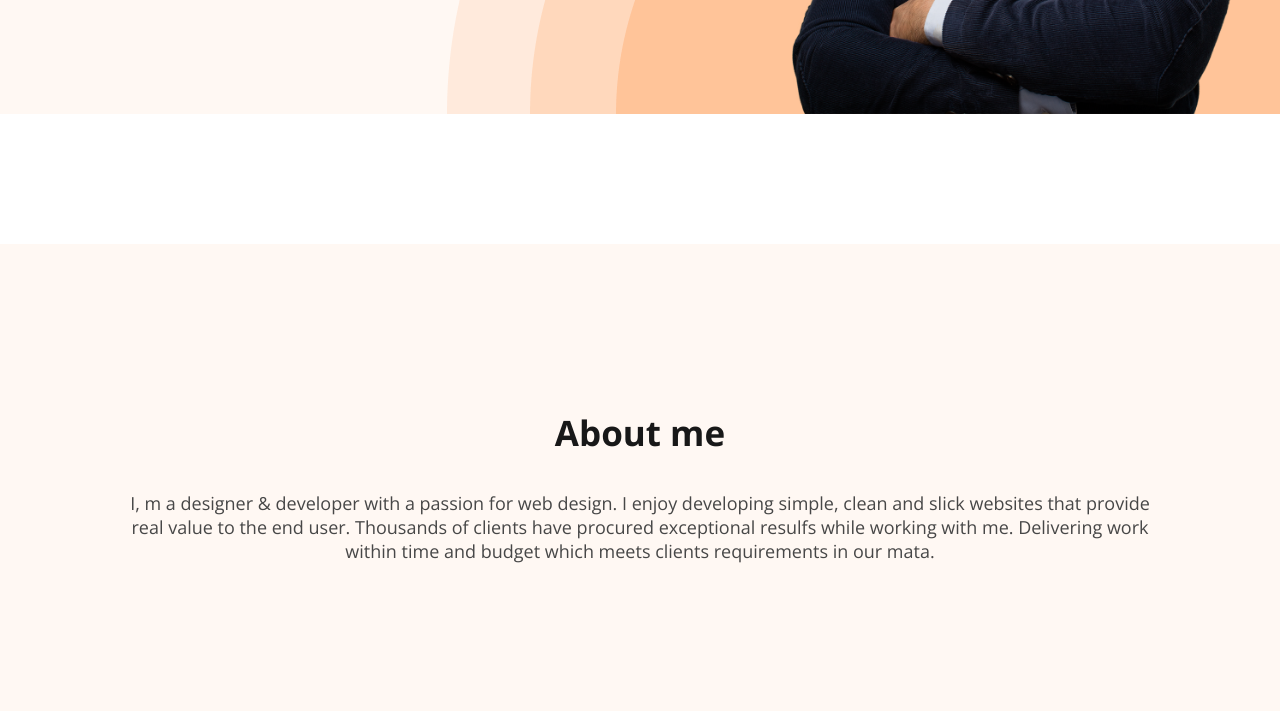
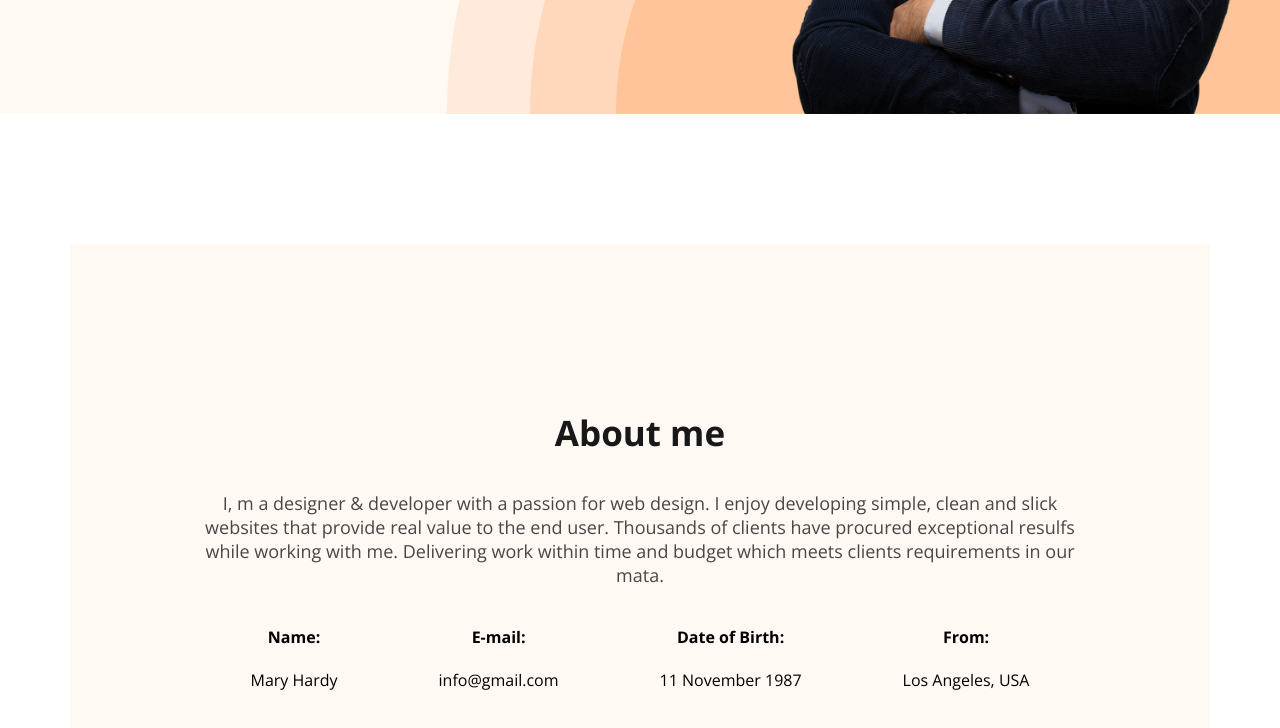
Before and after one commit to kudratjp69/webdeveloper-portfolio, a plain HTML site: page index.html in a window 1280 px wide. Shown: the part 646-1374 px from the top of the page. Drawn offline with nearby package versions, Linux system fonts and the light colour scheme.

Commit message:
about information added

```diff
--- a/index.html
+++ b/index.html
@@ -40,6 +40,25 @@
                 Thousands of clients have procured exceptional resulfs while working with me.
                 Delivering work within time and budget which meets clients requirements in our mata.
             </p>
+            <!--div.about-info*4>h4.info-title+p.info-description-->
+            <div class="about-info-container">
+                <div class="about-info">
+                    <h4 class="info-title">Name:</h4>
+                    <p class="info-description">Mary Hardy </p>
+                </div>
+                <div class="about-info">
+                    <h4 class="info-title">E-mail:</h4>
+                    <p class="info-description">info@gmail.com</p>
+                </div>
+                <div class="about-info">
+                    <h4 class="info-title">Date of Birth:</h4>
+                    <p class="info-description">11 November 1987</p>
+                </div>
+                <div class="about-info">
+                    <h4 class="info-title">From:</h4>
+                    <p class="info-description">Los Angeles, USA</p>
+                </div>
+            </div>
         </section>
     </main>
     <footer>
--- a/style/portfolio.css
+++ b/style/portfolio.css
@@ -87,10 +87,21 @@ nav a {
     color: #474747;
 }
 /* Main Section Styles */
+main{
+    max-width: 1140px;
+    margin: 0 auto;
+}
+/* About Section Styles */
 
-/* About Section Styles */
 .about{
     padding: 130px;
     background-color: #FFF8F3;
     margin: 130px 0;
 }
+.about-info-container{
+    display: flex;
+    justify-content: space-around;
+}
+.about-info{
+    text-align: center;
+}
```
